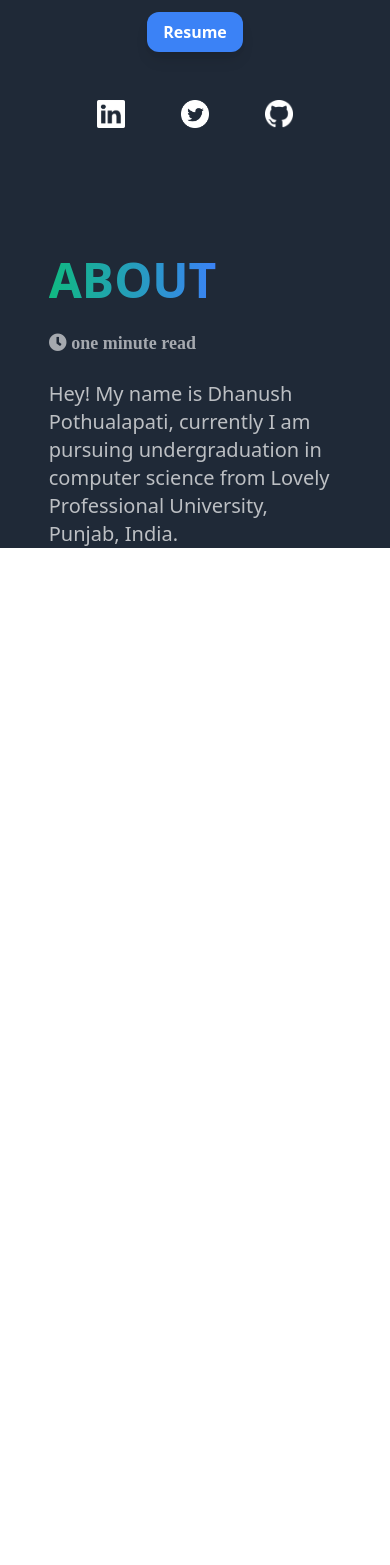
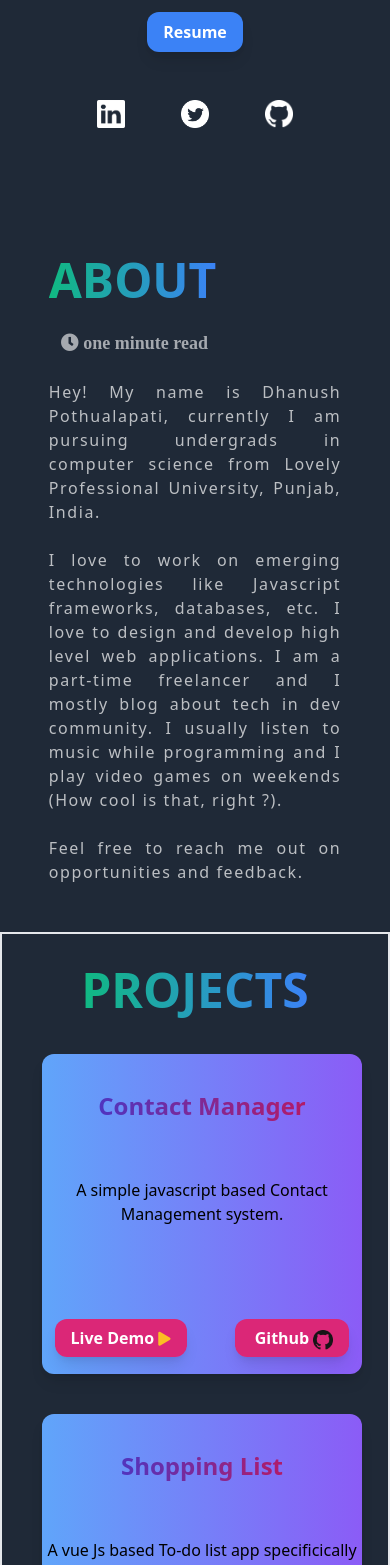
Before and after one commit to Dhanushreddy09/portfolio, a Vue app: page / in a window 390 px wide. Shown: the part 432-1997 px from the top of the page. Before the commit the page ends 980 px from the top, so only its background shows below. Built offline with nearby package versions, Linux system fonts and the light colour scheme; a small style sheet from the web is missing.

Commit message:
responsive check

```diff
--- a/src/components/Navbar.vue
+++ b/src/components/Navbar.vue
@@ -50,12 +50,50 @@
   <span id="about" class=" font-black bg-clip-text text-transparent bg-gradient-to-r from-green-500  to-blue-500 text-5xl">ABOUT</span>
   <br/>
   <br/>
-  <i class="fa fa-clock text-white text-lg text-opacity-60" aria-hidden="true"> one minute read</i>
+  <i class="fa fa-clock text-white text-lg text-opacity-60 mx-3" aria-hidden="true"> one minute read</i>
   <br/>
   <br/>
-  <p class="text-white text-xl text-opacity-70 text-left">Hey! My name is Dhanush Pothualapati, currently I am pursuing undergraduation in computer science from Lovely
+  <p class="text-white text-md text-opacity-70 text-justify tracking-widest">
+    Hey! My name is Dhanush Pothualapati, currently I am pursuing undergrads in computer science from Lovely
     Professional University, Punjab, India.
   </p>
+  <br/>
+  <p class="text-white text-md text-opacity-70 text-justify tracking-widest">
+      I love to work on emerging technologies like Javascript frameworks, databases, etc. I love to design and
+      develop high level web applications. I am a part-time freelancer and I mostly blog about tech in dev community.
+      I usually listen to music while programming and I play video games on weekends (How cool is that, right ?).
+  </p>
+  <br/>
+  <p class=" text-white text-md text-opacity-70 text-justify tracking-widest">
+    Feel free to reach me out on opportunities and feedback.
+  </p>
+</div>
+<br/>
+<br/>
+<div class="text-center py-8 border-2">
+  <span id="projects" class=" font-black bg-clip-text text-transparent bg-gradient-to-r from-green-500  to-blue-500 text-5xl">PROJECTS</span>
+  <br/>
+  <div v-for="project in projects" :key="project.id" class="md:m-14 m-10  h-80 w-80 md:float-left rounded-xl shadow-lg py-6 bg-gradient-to-r from-blue-400  to-purple-500">
+       <div class="h-16 w-full py-3 m-auto">
+         <span class="text-2xl font-black px-6 bg-clip-text text-transparent bg-gradient-to-r from-indigo-700  to-pink-700">{{project.Name}}</span>
+       </div>
+       <br/>
+       <div class="h-28 w-full py-3 text-center  m-auto break-words">
+         <span class="text-md font-medium">
+          {{project.Description}}
+         </span>
+       </div>
+       <br/>
+       <br/>
+       <div class="px-3 space-x-12">
+         <a :href="project.livedemolink" target="blank" class="bg-pink-600 cursor-pointer hover:bg-pink-700 focus:outline-none text-white font-bold py-2 px-4 rounded-xl shadow-lg">
+ Live Demo  <i class="fa fa-play text-sm text-yellow-400" aria-hidden="true"></i>
+</a>
+<a :href="project.gitlink" target="blank" class=" bg-pink-600 hover:bg-pink-700 focus:outline-none text-white font-bold py-2 px-4 rounded-xl shadow-lg">
+ Github <img class="h-5 w-5 inline" :src="markgithub" />
+</a>
+       </div>
+  </div>
 </div>
 </div>
 </template>
```
